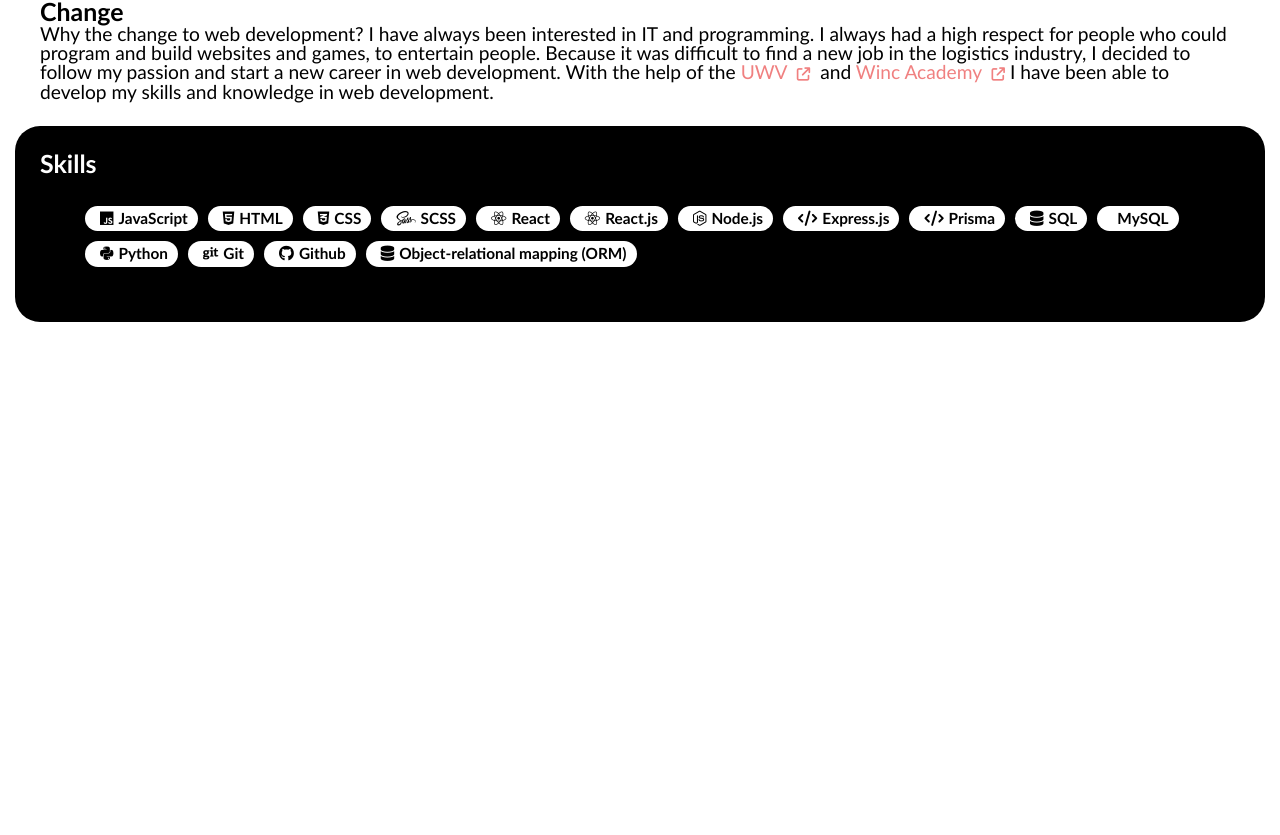
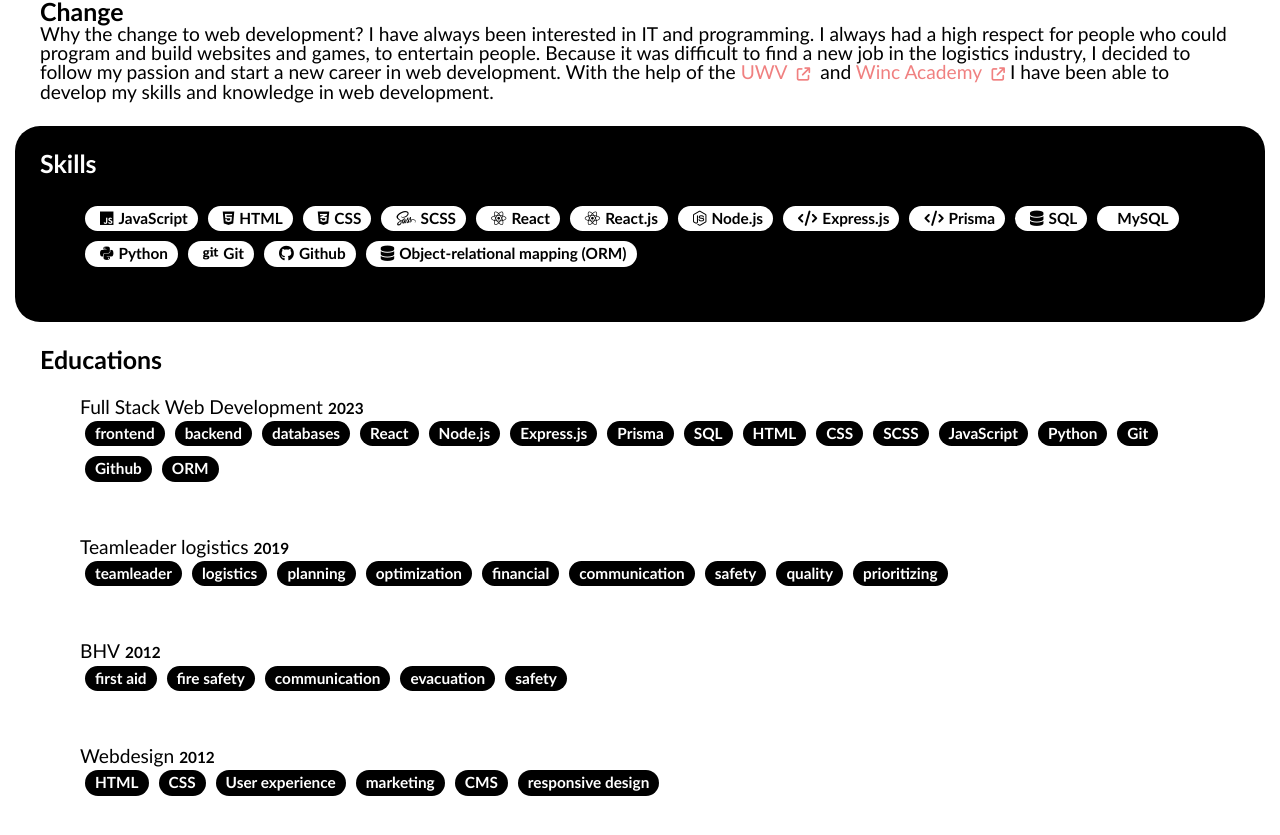
Before and after one commit to BJanssen78/Portfolio-Bepeel-Dev, a React (Vite) app: page /about in a window 1280 px wide. Shown: the part 569-1404 px from the top of the page. Before the commit the page ends 921 px from the top, so only its background shows below. Built offline with nearby package versions, Linux system fonts and the light colour scheme; some icons are missing.

Commit message:
adding educations component

```diff
--- a/src/database/skills.js
+++ b/src/database/personData.js
@@ -1,4 +1,46 @@
-export const skills = JSON.parse(`{
+const personData = JSON.parse(`{
+  "education": [
+    {
+      "id": 1,
+      "institution": "Winc Academy",
+      "education": "Full Stack Web Development",
+      "bulletpoints": ["frontend", "backend", "databases", "React", "Node.js", "Express.js", "Prisma", "SQL", "HTML", "CSS", "SCSS", "JavaScript", "Python", "Git", "Github", "ORM"],
+      "level": "HBO",
+      "degree": "certificate",
+      "yearOfCertificate": "2023",
+      "renewal": ["indefinite"]
+    },
+    {
+      "id": 2,
+      "institution": "NHA",
+      "education": "Teamleader logistics",
+      "bulletpoints": ["teamleader", "logistics", "planning", "optimization", "financial", "communication","safety", "quality", "prioritizing"],
+      "level": "MBO",
+      "degree": "certificate",
+      "yearOfCertificate": "2019",
+      "renewal": ["indefinite"]
+    },
+    {
+      "id": 3,
+      "institution": "NHA",
+      "education": "BHV",
+      "bulletpoints": ["first aid", "fire safety", "communication", "evacuation", "safety"],
+      "level": "",
+      "degree": "certificate",
+      "yearOfCertificate": "2012",
+      "renewal": ["2013", "2014", "2015", "2016", "2017", "2018", "2019", "2020", "2021", "2022"]
+    },
+    {
+      "id": 4,
+      "institution": "NTI",
+      "education": "Webdesign",
+      "bulletpoints": ["HTML", "CSS", "User experience", "marketing",  "CMS", "responsive design"],
+      "level": "MBO",
+      "degree": "certificate",
+      "yearOfCertificate": "2012",
+      "renewal": ["indefinite"]
+    }
+  ],
   "skills": [
     {
       "id": 1,
@@ -107,3 +149,5 @@
     }
   ]
 }`);
+
+export default personData;
--- a/src/pages/About.jsx
+++ b/src/pages/About.jsx
@@ -1,5 +1,6 @@
 import React from "react";
 import Skills from "../ui-components/Skills";
+import Education from "../ui-components/Education";
 
 export const About = () => {
   return (
@@ -71,6 +72,10 @@
           <h2 className="subtitle">Skills</h2>
           <Skills />
         </div>
+        <div id="about-education">
+          <h2 className="subtitle">Educations</h2>
+          <Education />
+        </div>{" "}
       </div>{" "}
       {/* end of content-container */}
     </React.Fragment>
--- a/src/scss/_variables.scss
+++ b/src/scss/_variables.scss
@@ -19,6 +19,8 @@
     --btn-text-shadow: 2px 2px 4px rgba(192, 192, 192, 0.9);
     --tag-text-clr: rgba(0, 0, 0, 1);
     --tag-bg-clr: rgba(255, 255, 255, 1);
+    --tag-text-clr-reverse: rgba(255, 255, 255, 1);
+    --tag-bg-clr-reverse: rgba(0, 0, 0, 1);
   }
 }
 
@@ -39,6 +41,10 @@
     --btn-font-clr-hover: rgba(255, 255, 255, 1);
     --btn-box-shadow: 4px 4px 7px rgba(192, 192, 192, 0.9);
     --btn-text-shadow: 2px 2px 4px rgba(192, 192, 192, 0.9);
+    --tag-text-clr: rgba(255, 255, 255, 1);
+    --tag-bg-clr: rgba(0, 0, 0, 1);
+    --tag-text-clr-reverse: rgba(0, 0, 0, 1);
+    --tag-bg-clr-reverse: rgba(255, 255, 255, 1);
   }
 }
 
--- a/src/scss/site.css
+++ b/src/scss/site.css
@@ -20,6 +20,8 @@
     --btn-text-shadow: 2px 2px 4px rgba(192, 192, 192, 0.9);
     --tag-text-clr: rgba(0, 0, 0, 1);
     --tag-bg-clr: rgba(255, 255, 255, 1);
+    --tag-text-clr-reverse: rgba(255, 255, 255, 1);
+    --tag-bg-clr-reverse: rgba(0, 0, 0, 1);
   }
 }
 @media (prefers-color-scheme: dark) {
@@ -38,6 +40,10 @@
     --btn-font-clr-hover: rgba(255, 255, 255, 1);
     --btn-box-shadow: 4px 4px 7px rgba(192, 192, 192, 0.9);
     --btn-text-shadow: 2px 2px 4px rgba(192, 192, 192, 0.9);
+    --tag-text-clr: rgba(255, 255, 255, 1);
+    --tag-bg-clr: rgba(0, 0, 0, 1);
+    --tag-text-clr-reverse: rgba(0, 0, 0, 1);
+    --tag-bg-clr-reverse: rgba(255, 255, 255, 1);
   }
 }
 #root {
@@ -190,4 +196,20 @@
 }
 .skill-tag > i {
   padding: 0 5px;
+}
+
+.skill-tag-reverse {
+  background-color: var(--tag-bg-clr-reverse);
+  color: var(--tag-text-clr-reverse);
+  border-radius: 15px;
+  padding: 5px 10px;
+  margin: 5px;
+  font-size: 0.8em;
+  font-weight: 700;
+}
+
+.education-year {
+  font-size: 0.8em;
+  font-weight: 700;
+  padding-left: 5px;
 }/*# sourceMappingURL=site.css.map */
--- a/src/scss/site.scss
+++ b/src/scss/site.scss
@@ -154,3 +154,17 @@
     padding: 0 5px;
   }
 }
+.skill-tag-reverse {
+  background-color: var(--tag-bg-clr-reverse);
+  color: var(--tag-text-clr-reverse);
+  border-radius: 15px;
+  padding: 5px 10px;
+  margin: 5px;
+  font-size: 0.8em;
+  font-weight: 700;
+}
+.education-year {
+  font-size: 0.8em;
+  font-weight: 700;
+  padding-left: 5px;
+}
--- /dev/null
+++ b/src/ui-components/Education.jsx
@@ -0,0 +1,26 @@
+import React from "react";
+import personData from "../database/personData.js";
+import { Tag } from "@chakra-ui/react";
+
+export const Education = () => {
+  console.log(personData.education);
+  return (
+    <React.Fragment>
+      {personData.education.map((item) => (
+        <div key={item.id} className="education-container">
+          <h3>
+            {item.education}
+            <span className="education-year">{item.yearOfCertificate}</span>
+          </h3>
+
+          {item.bulletpoints.map((point, index) => (
+            <Tag key={index} className="skill-tag-reverse">
+              {point}
+            </Tag>
+          ))}
+        </div>
+      ))}
+    </React.Fragment>
+  );
+};
+export default Education;
--- a/src/ui-components/Skills.jsx
+++ b/src/ui-components/Skills.jsx
@@ -1,13 +1,13 @@
 import React from "react";
 import { Tag } from "@chakra-ui/react";
-import { skills } from "../database/skills.js";
+import personData from "../database/personData.js";
 
 export const Skills = () => {
-  for (let i = 0; i < skills.skills.length; i++)
+  for (let i = 0; i < personData.skills.length; i++)
     return (
       <React.Fragment>
         <div>
-          {skills.skills.map((item) => (
+          {personData.skills.map((item) => (
             <Tag key={item.id} className="skill-tag">
               <i className={item.icontype + " " + item.iconName}></i>{" "}
               {item.skill}
```
Also changed, not shown: 1 other file (tests, documents, lock files or other folders).
